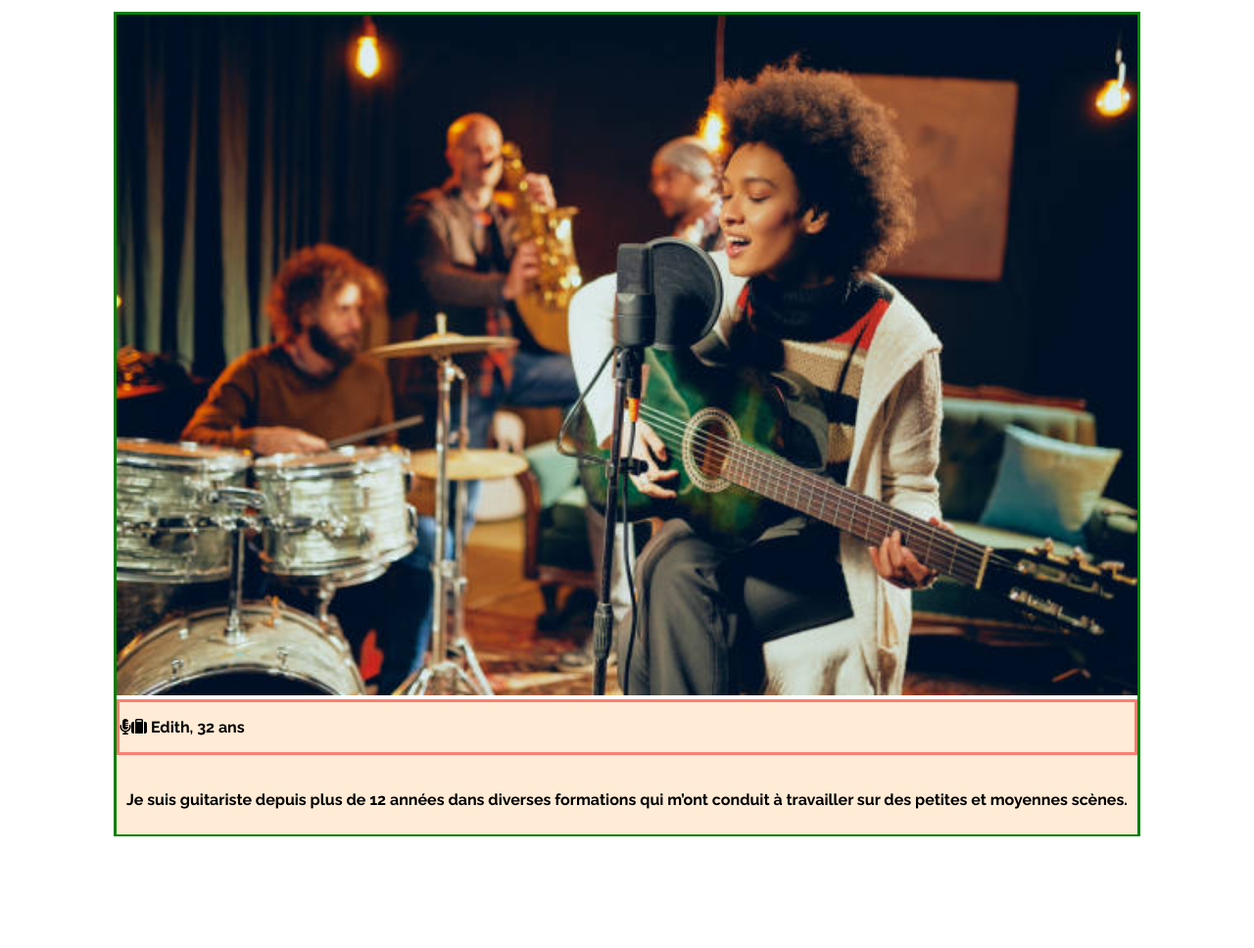
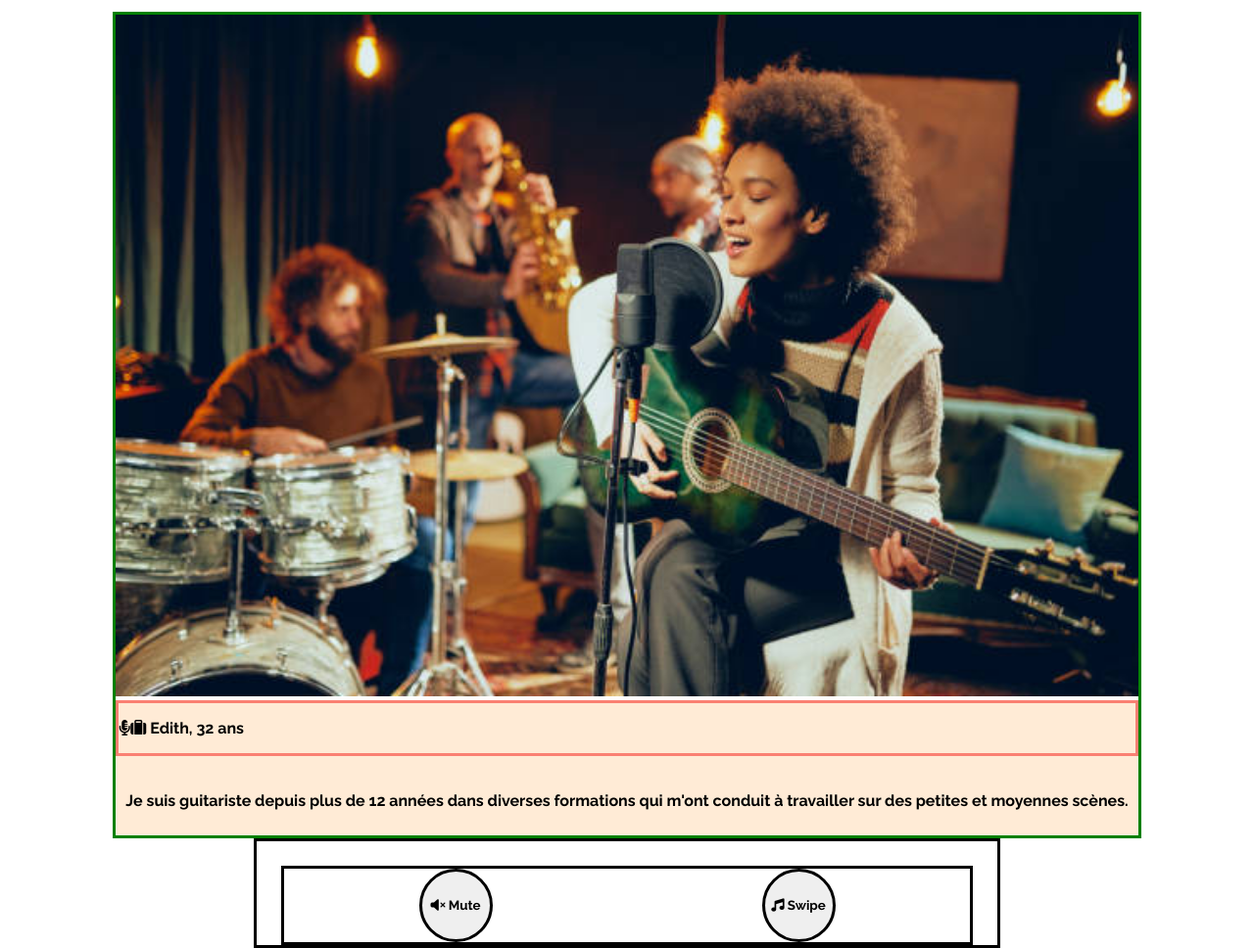
Before and after one commit to HndySchne/Swipe_Picking, a website: page main_swipe_picking.html in a window 1280 px wide. Shown: the part 72-1040 px from the top of the page at 98% size. Before the commit the page ends 926 px from the top, so only its background shows below. Drawn offline with Linux system fonts and the light colour scheme; a web font is replaced by a local one.

Commit message:
test2-overflow

```diff
--- a/main_swipe_picking.html
+++ b/main_swipe_picking.html
@@ -40,7 +40,7 @@
                 </div>
                 <div class="bio">
                     <P>
-                        Je suis guitariste depuis plus de 12 années dans diverses formations qui m’ont conduit à
+                        Je suis guitariste depuis plus de 12 années dans diverses formations qui m'ont conduit à
                         travailler sur des petites et moyennes scènes.
                     </P>
                 </div>
--- a/sass/layout/_body.scss
+++ b/sass/layout/_body.scss
@@ -3,11 +3,13 @@ body {
     flex-direction: column;
     justify-content: flex-start;
     align-items: center;
+    padding: 0px;
+    margin: 0px;
+    overflow-x: hidden;
 }
 
-body, html{
-    max-height: 926px;
-    padding: 0px;
-    margin: 0px;
-    overflow: hidden;
-}
+// body, html{
+//     max-height: 926px;
+//     padding: 0px;
+//     margin: 0px;
+// }
```
Also changed, not shown: public/css/style.css, 1 other file.
